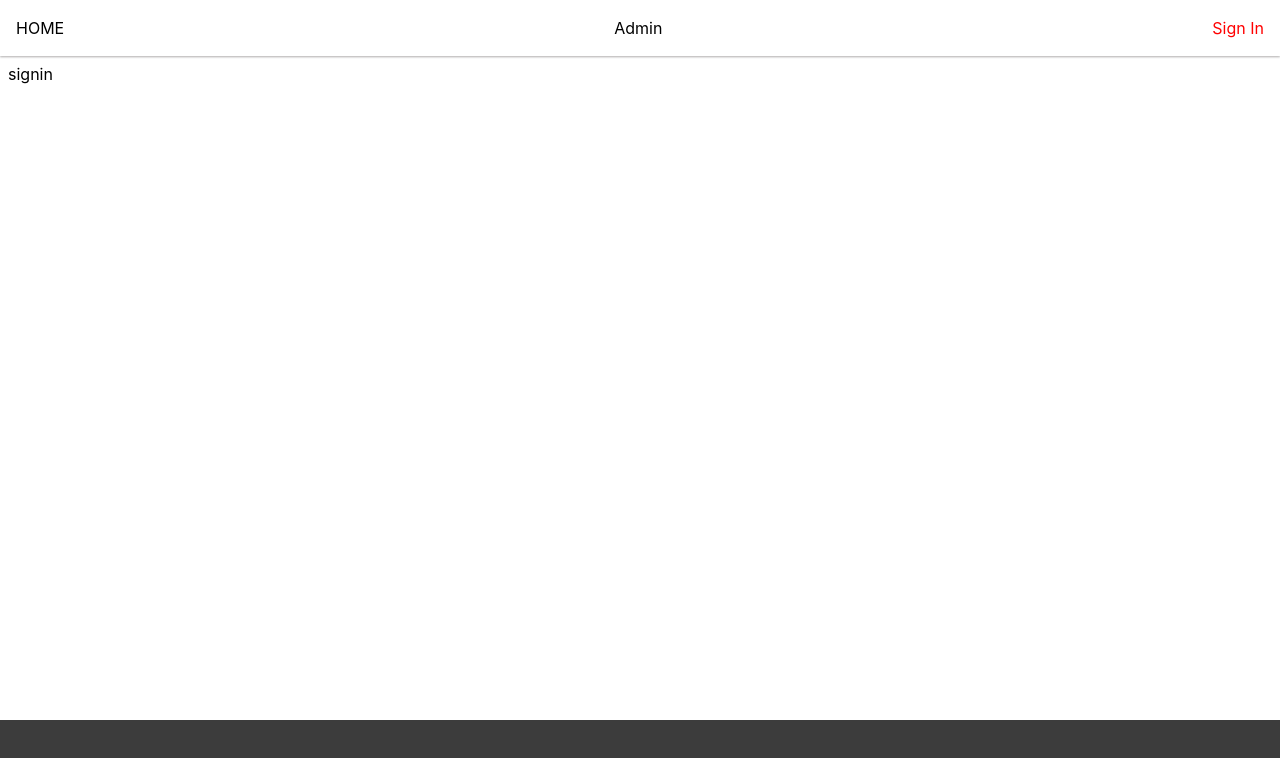
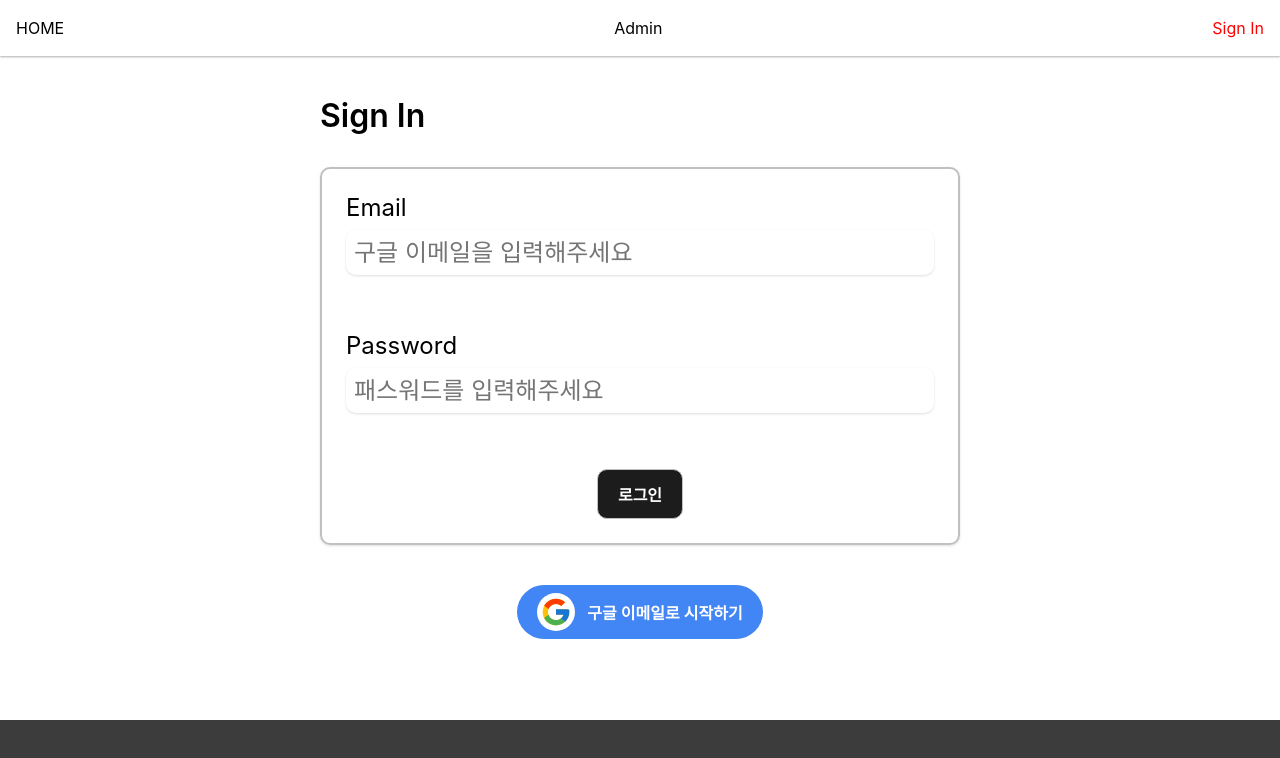
Before and after one commit to yiminwook/fitta, a React (Create React App) app: page /signin in a window 1280 px wide. Shown: the top 758 px of the page. Built offline with nearby package versions, Linux system fonts and the light colour scheme; a web font is replaced by a local one.

Commit message:
Add: SignInFormSection and style

```diff
--- /dev/null
+++ b/src/components/signin/SignIn.module.scss
@@ -0,0 +1,94 @@
+@import '@/styles/mixin.scss';
+@import '@/styles/var.scss';
+@import '@/styles/placeholder.scss';
+
+.formSection {
+  display: flex;
+  flex-direction: column;
+  gap: 2rem;
+  padding: 1rem 0;
+
+  @include min-width(map-get($points, sm)) {
+    max-width: 40rem;
+    margin: auto;
+    padding: 2rem 0;
+  }
+
+  h1 {
+    font-size: 2rem;
+    font-weight: 600;
+  }
+
+  & > div {
+    display: flex;
+    flex-direction: column;
+    gap: 2.5rem;
+
+    form {
+      display: flex;
+      gap: 3.5rem;
+      flex-direction: column;
+      border-radius: 10px;
+      padding: 1.5rem;
+      border: 2px solid map-get($colors, gray);
+      @include box-shadow();
+
+      & > div {
+        position: relative;
+        display: flex;
+        flex-direction: column;
+        gap: 0.5rem;
+
+        label {
+          font-size: 1.5rem;
+        }
+
+        input {
+          font-size: 1.5rem;
+          padding: 0.5rem;
+          border-radius: 10px;
+          @include box-shadow();
+        }
+        p {
+          @extend %caution-letter;
+        }
+      }
+
+      div:last-child {
+        button {
+          font-size: 1rem;
+          margin: auto;
+          font-weight: 600;
+          @extend %button-black;
+        }
+      }
+    }
+
+    & > div {
+      .googleSignUpButton {
+        display: flex;
+        align-items: center;
+        gap: 0.75rem;
+        background-color: #4285f4;
+        padding: 0.5rem 1.25rem;
+        color: #ffffff;
+        margin: auto;
+        border-radius: 50px;
+        font-weight: 600;
+
+        &:hover {
+          background-color: #1c4991;
+          @include transition(background-color, 0.1s, $bezier-curve);
+        }
+
+        span {
+          width: 2rem;
+          height: 2rem;
+          background-color: #ffffff;
+          border-radius: 50% 50%;
+          padding: 3px;
+        }
+      }
+    }
+  }
+}
--- /dev/null
+++ b/src/components/signin/SignInForm.tsx
@@ -0,0 +1,79 @@
+import { ChangeEvent, FormEvent, useCallback, useState } from 'react';
+import signin from '@/components/signin/SignIn.module.scss';
+import { SignInBodyData } from '@/components/signin/SignInFormSection';
+
+interface SignInFormProps {
+  handleSignIn: ({ email, password }: SignInBodyData) => void;
+}
+
+const SignInForm = ({ handleSignIn }: SignInFormProps) => {
+  const [emailInputValue, setEmailInputValue] = useState('');
+  const [passwordInputValue, setPasswordInputValue] = useState('');
+  const [isShowEmailCautionLetter, setIsShowEmailCautionLetter] = useState(false);
+  const [isShowPasswordCautionLetter, setIsShowPasswordCautionLetter] = useState(false);
+
+  const onChangeSetEmailInputValue = useCallback(
+    (e: ChangeEvent<HTMLInputElement>) => {
+      if (!e.target) return;
+      setEmailInputValue(() => e.target.value);
+    },
+    [emailInputValue],
+  );
+
+  const onChangeSetPasswordInputValue = useCallback(
+    (e: ChangeEvent<HTMLInputElement>) => {
+      if (!e.target) return;
+      setPasswordInputValue(() => e.target.value);
+    },
+    [passwordInputValue],
+  );
+
+  const onSubmit = useCallback(
+    (e: FormEvent) => {
+      e.preventDefault();
+      setIsShowEmailCautionLetter(() => false);
+      setIsShowPasswordCautionLetter(() => false);
+
+      const email = emailInputValue.trim();
+      const password = passwordInputValue.trim();
+
+      if (!email) setIsShowEmailCautionLetter(() => true);
+      if (!password) setIsShowPasswordCautionLetter(() => true);
+      if (!(email && password)) return;
+      handleSignIn({ email, password });
+    },
+    [emailInputValue, passwordInputValue, isShowEmailCautionLetter, isShowPasswordCautionLetter],
+  );
+
+  return (
+    <form onSubmit={onSubmit}>
+      <div>
+        <label htmlFor={signin['email']}>Email</label>
+        <input
+          id={signin['email']}
+          type="email"
+          placeholder="구글 이메일을 입력해주세요"
+          value={emailInputValue}
+          onChange={onChangeSetEmailInputValue}
+        />
+        <p className={isShowEmailCautionLetter ? signin['show'] : ''}>이메일이 입력되지 않았습니다.</p>
+      </div>
+      <div>
+        <label htmlFor={signin['password']}>Password</label>
+        <input
+          id={signin['password']}
+          type="password"
+          placeholder="패스워드를 입력해주세요"
+          value={passwordInputValue}
+          onChange={onChangeSetPasswordInputValue}
+        />
+        <p className={isShowPasswordCautionLetter ? signin['show'] : ''}>비밀번호가 입력되지 않았습니다.</p>
+      </div>
+      <div>
+        <button type="submit">로그인</button>
+      </div>
+    </form>
+  );
+};
+
+export default SignInForm;
--- /dev/null
+++ b/src/components/signin/SignInFormSection.tsx
@@ -0,0 +1,41 @@
+import { FcGoogle } from 'react-icons/fc';
+import signin from '@/components/signin/SignIn.module.scss';
+import SignInForm from '@/components/signin/SignInForm';
+
+export interface SignInBodyData {
+  email: string;
+  password: string;
+}
+
+const SignInFormSection = () => {
+  const handleSignIn = ({ email, password }: SignInBodyData) => {
+    try {
+      console.log(email, password);
+    } catch (error) {
+      console.error(error);
+    }
+  };
+
+  const getSignUpUrl = () => {
+    console.log('get url');
+  };
+
+  return (
+    <section className={signin['formSection']}>
+      <h1>Sign In</h1>
+      <div>
+        <SignInForm handleSignIn={handleSignIn} />
+        <div>
+          <button onClick={getSignUpUrl} className={signin['googleSignUpButton']}>
+            <span>
+              <FcGoogle size={'2rem'} />
+            </span>
+            구글 이메일로 시작하기
+          </button>
+        </div>
+      </div>
+    </section>
+  );
+};
+
+export default SignInFormSection;
--- a/src/pages/SignIn/index.tsx
+++ b/src/pages/SignIn/index.tsx
@@ -1,10 +1,11 @@
 import Head from '@/components/layout/Head';
+import SignInFormSection from '@/components/signin/SignInFormSection';
 
 const SignIn = () => {
   return (
     <>
       <Head title="Sign In" />
-      <section>signin</section>
+      <SignInFormSection />
     </>
   );
 };
--- a/src/styles/_mixin.scss
+++ b/src/styles/_mixin.scss
@@ -11,7 +11,7 @@
 }
 
 @mixin check-device() {
-  @media only screen and (max-device-width: $mixin-2xl-width) {
+  @media only screen and (max-device-width: map-get($points, 2xl)) {
     @content;
   }
 }
@@ -60,3 +60,9 @@
   align-items: center;
   justify-content: center;
 }
+
+@mixin transition($property-name, $duration, $easing-fuc, $delay: 0s) {
+  -moz-transition: $property-name $duration $easing-fuc $delay;
+  -webkit-transition: $property-name $duration $easing-fuc $delay;
+  transition: $property-name $duration $easing-fuc $delay;
+}
--- a/src/styles/_placeholder.scss
+++ b/src/styles/_placeholder.scss
@@ -1,3 +1,44 @@
+@import 'mixin';
+@import 'var';
+
+%button-base {
+  padding: 0.75rem 1.25rem;
+  border-radius: 10px;
+  border: 1px solid map-get($colors, gray);
+}
+
 %button-white {
-  background-color: #ffff;
+  @extend %button-base;
+  background-color: map-get($colors, white);
+  color: map-get($colors, black);
+
+  &:hover {
+    background-color: darken(map-get($colors, white), 20%);
+    @include transition(background-color, 0.1s, $bezier-curve);
+  }
 }
+
+%button-black {
+  @extend %button-base;
+  background-color: map-get($colors, black);
+  color: map-get($colors, white);
+
+  &:hover {
+    background-color: lighten(map-get($colors, black), 10%);
+    @include transition(background-color, 0.1s, $bezier-curve);
+  }
+}
+
+%caution-letter {
+  display: none;
+  position: absolute;
+  bottom: -1.75rem;
+  color: red;
+  &::before {
+    content: '* ';
+  }
+
+  &.show {
+    display: block;
+  }
+}
--- a/src/styles/_var.scss
+++ b/src/styles/_var.scss
@@ -1,6 +1,7 @@
 $min-width: 300px;
 $nav-z-index: 100;
 $modal-z-index: 300;
+$bezier-curve: cubic-bezier(0.4, 0, 0.2, 1);
 
 $points: (
   sm: 640px,
@@ -13,6 +14,8 @@ $points: (
 
 $colors: (
   white: #fff,
+  black: #1c1c1c,
   transparent: rgb(0, 0, 0, 0.3),
   ligthBlack: #3c3c3c,
+  gray: #c0c0c0,
 );
```
